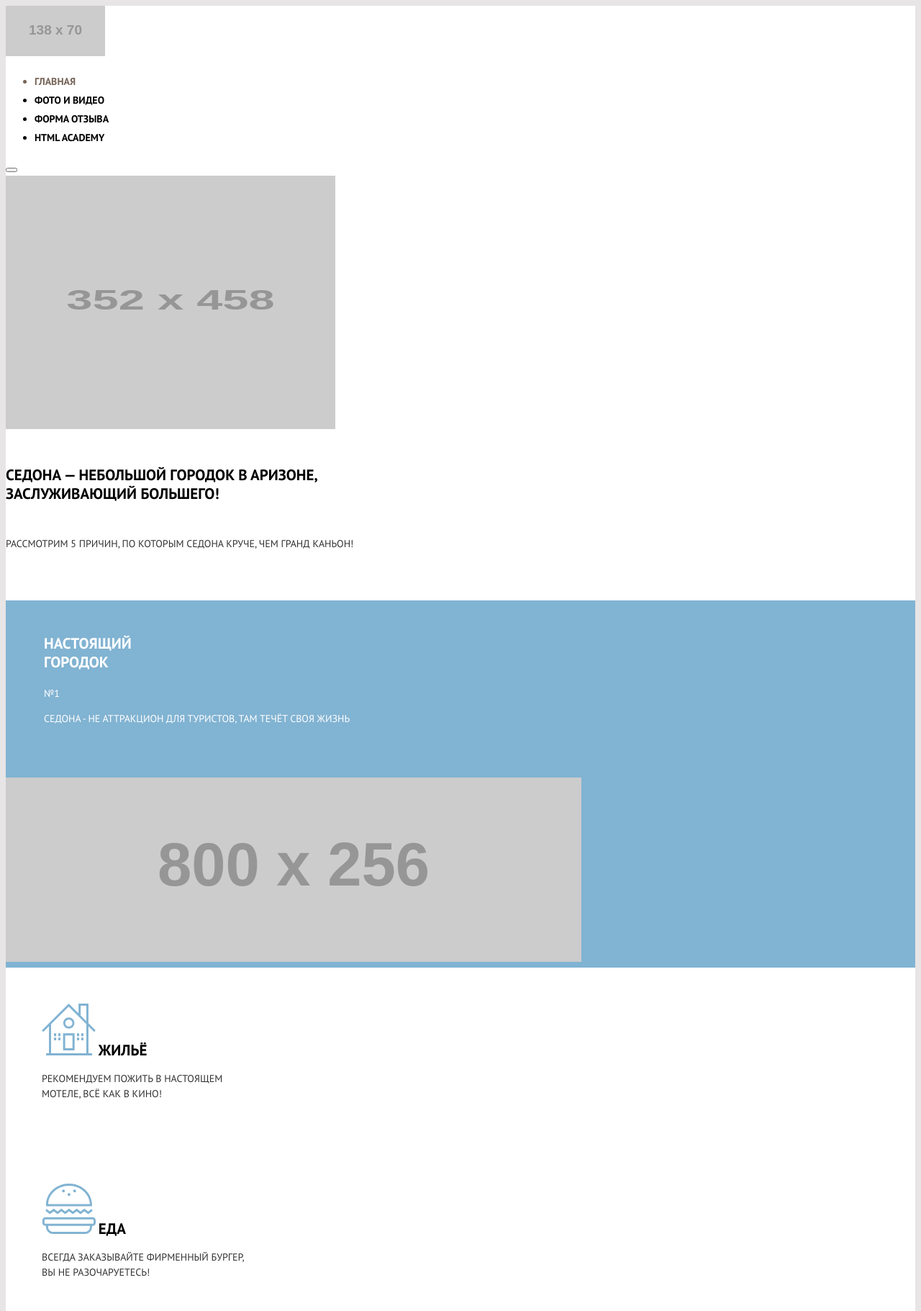
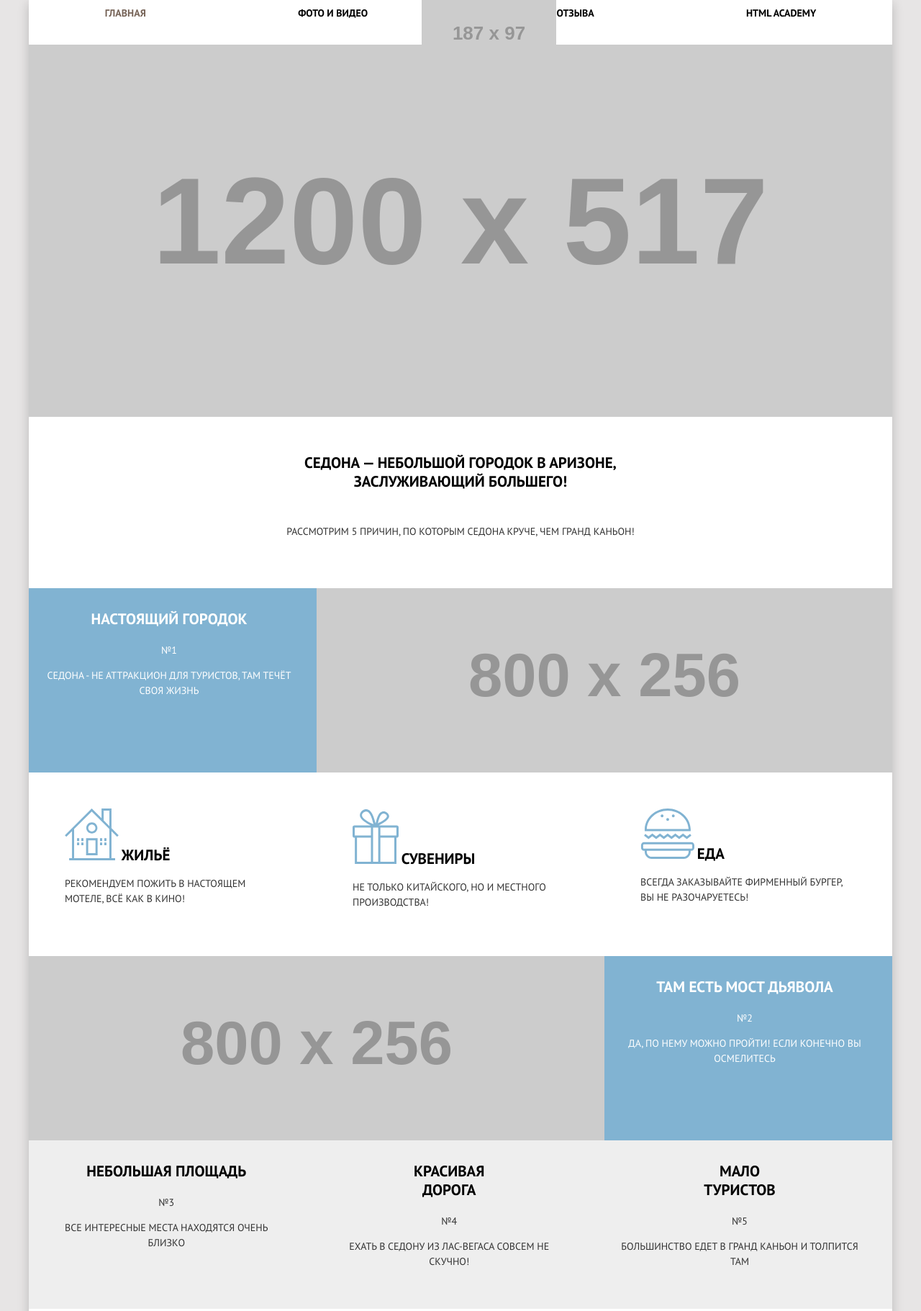
Before and after one commit to kterehov/1718947-sedona-22, a website: page source/index.html in a window 1280 px wide. Shown: the top 1821 px of the page at 72% size. Drawn offline with nearby package versions, Linux system fonts and the light colour scheme; files that its build step writes are made by us from their sources; placeholder pictures from the web are drawn by us.

Commit message:
4.8. Адаптивная сетка для главной страницы

```diff
--- a/source/index.html
+++ b/source/index.html
@@ -4,16 +4,16 @@
   <meta charset="utf-8">
   <title>HTML Academy: Седона</title>
   <link href="css/style.css" rel="stylesheet">
+  <meta name="viewport" content="width=device-width, initial-scale=1">
 </head>
 <body class="page-body">
   <div class="container">
     <header class="page-header">
       <nav class="header-nav">
-        <a class="header-nav__logo" href="index.html">
-          <img src="https://via.placeholder.com/138x70" class="header-nav__img" width="138" height="70" alt="Логотип">
-        </a>
         <ul class="header-nav__list">
-          <li class="header-nav__item header-nav__item-link--active">Главная</li>
+          <li class="header-nav__item">
+            <a class="header-nav__item-link header-nav__item-link--active" href="index.html" title="Информация о седоне">Главная</a>
+          </li>
           <li class="header-nav__item">
             <a class="header-nav__item-link" href="" title="Фотогалерея">Фото и видео</a>
           </li>
@@ -24,6 +24,12 @@
             <a class="header-nav__item-link" href="" title="HTML ACADEMY">HTML ACADEMY</a>
           </li>
         </ul>
+        <a class="header-nav__logo" href="index.html">
+          <picture class="header-nav__img">
+            <source srcset="https://via.placeholder.com/187x97" media="(min-width: 1200px)">
+            <img src="https://via.placeholder.com/108x84" alt="Логотип">
+          </picture>
+        </a>
       </nav>
       <button class="header-nav__toggle" type="button"><span class="visually-hidden">Открыть меню</span></button>
     </header>
@@ -33,7 +39,11 @@
       <h1 class="visually-hidden">Седона - городок в Аризоне</h1>
       <section class="main-slider">
         <h2 class="visually-hidden">Промо блок</h2>
-        <img class="main-slider__img" src="https://via.placeholder.com/352x458" height="352" width="458" alt="Добро пожаловать в Седона">
+        <picture>
+          <source srcset="https://via.placeholder.com/1200x517" media="(min-width: 1200px)">
+          <source srcset="https://via.placeholder.com/768x518" media="(min-width: 768px)">
+          <img class="main-slider__img" src="https://via.placeholder.com/320x388" alt="Добро пожаловать в Седона">
+        </picture>
       </section>
 
       <section class="main-causes">
@@ -46,11 +56,15 @@
 
         <div class="promo-item">
           <article class="promo-item__article">
-            <h3 class="promo-item__header">Настоящий<br>городок</h3>
+            <h3 class="promo-item__header">Настоящий городок</h3>
             <span class="promo-item__number">№1</span>
             <p class="promo-item__text">Седона - не аттракцион для туристов, там течёт своя жизнь</p>
           </article>
-          <img src="https://via.placeholder.com/800x256" class="promo-item__img" width="800" height="256" alt="Архитектура в Седона">
+          <picture class="promo-item__picture">
+            <source srcset="https://via.placeholder.com/800x256" media="(min-width: 1200px)">
+            <source srcset="https://via.placeholder.com/512x256" media="(min-width: 768px)">
+            <img class="promo-item__img" src="https://via.placeholder.com/320x260" alt="Архитектура в Седона">
+          </picture>
         </div>
 
         <ul class="promo-list">
@@ -64,6 +78,13 @@
             <p class="promo-list__text">Рекомендуем пожить в настоящем<br> мотеле, всё как в кино!</p>
           </li>
           <li class="promo-list__item">
+            <svg class="promo-list__img-gift" width="64" height="77" fill="none" xmlns="http://www.w3.org/2000/svg">
+              <path fill-rule="evenodd" clip-rule="evenodd" d="M61.097 23.501H36.312C50.125 16.602 51.229 12.25 50.72 9.816c-1.162-3.963-5.692-7.023-10.002-5.407-5.569 2.089-7.137 10.388-8.644 16.387-1.924-6.07-3.784-13.814-8.136-17.737-1.261-1.138-3.095-2.264-5.763-2.028-4.026.356-9.802 5.382-7.458 10.981 2.251 5.378 9.687 8.777 14.578 11.489H2.879A2.882 2.882 0 000 26.37v11.322a2.882 2.882 0 002.879 2.869h.274V77h57.841V40.561h.103a2.882 2.882 0 002.88-2.869V26.37a2.882 2.882 0 00-2.88-2.869zM42.413 6.944c2.103-.31 4.982 1.299 5.255 3.209.393 2.756-3.4 5.255-5.086 6.421-2.523 1.744-4.928 2.643-7.287 4.055.884-3.69 2.549-13.011 7.118-13.685zm-22.882 9.968c-2.225-1.485-6.544-4.431-6.44-7.771.112-3.595 5.743-6.57 8.814-3.886 3.856 3.371 5.713 11.105 7.119 16.557-3.249-1.539-6.328-2.788-9.493-4.9zm5.972 57.114H6.136V40.561h19.368v33.465h-.001zm0-36.502H3.046V26.538h22.457v10.986zm10.157 0v36.503h-7.174V26.538h7.174v10.986zm22.351 36.502H38.644V40.561h19.367v33.465zm2.92-36.502H38.644V26.538h22.287v10.986z" fill="#81B3D2"/>
+            </svg>
+            <span class="promo-list__header">Сувениры</span>
+            <p class="promo-list__text">Не только китайского, но и местного<br> производства!</p>
+          </li>
+          <li class="promo-list__item">
             <svg class="promo-list__img-food" width="75" height="70" fill="none" xmlns="http://www.w3.org/2000/svg">
               <path fill-rule="evenodd" clip-rule="evenodd" d="M8.978 31.544h60.877c.041-.619.069-1.241.069-1.87 0-.393-.016-.78-.032-1.17v-.003C69.227 12.657 55.186 0 37.952 0 20.719 0 6.677 12.657 6.013 28.501c-.017.39-.032.78-.032 1.173 0 .629.028 1.251.07 1.87h2.927zm12.979 10.921l-5.323-4.059-5.326 4.059-6.188-4.714 1.721-2.457 4.467 3.401 5.327-4.057 5.323 4.057 5.325-4.057 5.328 4.057 5.328-4.057 5.328 4.057 5.329-4.057 5.327 4.057 5.33-4.056 5.336 4.057 4.474-3.403 1.72 2.459-6.194 4.712-5.336-4.059-5.33 4.06-5.327-4.059-5.329 4.059-5.328-4.059-5.328 4.059-5.328-4.059-5.326 4.059zM5.051 46.71h65.803c2.274 0 4.134 1.94 4.134 4.313v3.504c0 2.372-1.861 4.313-4.135 4.313h-.93v1.053c0 5.536-4.342 10.065-9.648 10.065H15.629c-5.307 0-9.648-4.529-9.648-10.065V58.84h-.93c-2.274 0-4.135-1.941-4.135-4.313v-3.504c0-2.373 1.861-4.313 4.135-4.313zm55.225 20.205c3.711 0 6.73-3.15 6.73-7.021h-.001v-1.053H8.898v1.053c0 3.871 3.02 7.021 6.731 7.021h44.647zm11.795-12.388c0 .688-.558 1.271-1.218 1.271H5.051c-.66 0-1.217-.582-1.217-1.271v-3.504c0-.688.558-1.271 1.217-1.271h65.802c.66 0 1.218.582 1.218 1.271v3.504zm-5.098-26.026c-.671-14.142-13.43-25.458-29.021-25.458-15.591 0-28.348 11.316-29.021 25.458h58.042z" fill="#81B3D2"/>
               <path d="M37.952 17.29c1.074 0 1.945-.909 1.945-2.03 0-1.121-.87-2.03-1.945-2.03-1.074 0-1.945.909-1.945 2.03 0 1.121.87 2.03 1.945 2.03zM30.172 12.26c1.075 0 1.946-.909 1.946-2.03 0-1.121-.871-2.03-1.946-2.03s-1.946.909-1.946 2.03c0 1.121.871 2.03 1.946 2.03zM45.732 12.26c1.075 0 1.946-.909 1.946-2.03 0-1.121-.871-2.03-1.946-2.03s-1.946.909-1.946 2.03c0 1.121.871 2.03 1.946 2.03z" fill="#81B3D2"/>
@@ -71,40 +92,37 @@
             <span class="promo-list__header">Еда</span>
             <p class="promo-list__text">Всегда заказывайте фирменный бургер,<br> вы не разочаруетесь!</p>
           </li>
-          <li class="promo-list__item">
-            <svg class="promo-list__img-gift" width="64" height="77" fill="none" xmlns="http://www.w3.org/2000/svg">
-              <path fill-rule="evenodd" clip-rule="evenodd" d="M61.097 23.501H36.312C50.125 16.602 51.229 12.25 50.72 9.816c-1.162-3.963-5.692-7.023-10.002-5.407-5.569 2.089-7.137 10.388-8.644 16.387-1.924-6.07-3.784-13.814-8.136-17.737-1.261-1.138-3.095-2.264-5.763-2.028-4.026.356-9.802 5.382-7.458 10.981 2.251 5.378 9.687 8.777 14.578 11.489H2.879A2.882 2.882 0 000 26.37v11.322a2.882 2.882 0 002.879 2.869h.274V77h57.841V40.561h.103a2.882 2.882 0 002.88-2.869V26.37a2.882 2.882 0 00-2.88-2.869zM42.413 6.944c2.103-.31 4.982 1.299 5.255 3.209.393 2.756-3.4 5.255-5.086 6.421-2.523 1.744-4.928 2.643-7.287 4.055.884-3.69 2.549-13.011 7.118-13.685zm-22.882 9.968c-2.225-1.485-6.544-4.431-6.44-7.771.112-3.595 5.743-6.57 8.814-3.886 3.856 3.371 5.713 11.105 7.119 16.557-3.249-1.539-6.328-2.788-9.493-4.9zm5.972 57.114H6.136V40.561h19.368v33.465h-.001zm0-36.502H3.046V26.538h22.457v10.986zm10.157 0v36.503h-7.174V26.538h7.174v10.986zm22.351 36.502H38.644V40.561h19.367v33.465zm2.92-36.502H38.644V26.538h22.287v10.986z" fill="#81B3D2"/>
-            </svg>
-            <span class="promo-list__header">Сувениры</span>
-            <p class="promo-list__text">Не только китайского, но и местного<br> производства!</p>
-          </li>
         </ul>
 
         <div class="promo-item">
-          <article class="promo-item__article">
-            <h3 class="promo-item__header">Там есть<br>Мост дьявола</h3>
+          <article class="promo-item__article promo-item__article--inverse">
+            <h3 class="promo-item__header">Там есть Мост дьявола</h3>
             <span class="promo-item__number">№2</span>
             <p class="promo-item__text">Да, по нему можно пройти! Если конечно
               вы осмелитесь</p>
           </article>
-          <img src="https://via.placeholder.com/800x256" class="promo-item__img" height="256" width="800" alt="Мост дьявола в Седоне">
+          <picture class="promo-item__picture">
+            <source srcset="https://via.placeholder.com/800x256" media="(min-width: 1200px)">
+            <source srcset="https://via.placeholder.com/512x256" media="(min-width: 768px)">
+            <img class="promo-item__img" src="https://via.placeholder.com/320x260" alt="Мост дьявола в Седоне">
+          </picture>
         </div>
 
         <div class="promo-item promo-item--dark">
           <article class="promo-item__article">
-            <h3 class="promo-item__header">небольшая<br>площадь</h3>
+            <h3 class="promo-item__header">небольшая площадь</h3>
             <span class="promo-item__number">№3</span>
-            <p class="promo-item__text">все достопримечательности<br>находятся очень близко</p>
+            <p class="promo-item__text">Все интересные места находятся очень близко</p>
           </article>
           <article class="promo-item__article">
             <h3 class="promo-item__header">красивая<br>дорога</h3>
             <span class="promo-item__number">№4</span>
-            <p class="promo-item__text">ехать в седону из лас-вегаса совсем<br>не скучно!</p>
+            <p class="promo-item__text">Ехать в седону из лас-вегаса совсем не скучно!</p>
           </article>
           <article class="promo-item__article">
             <h3 class="promo-item__header">мало<br>туристов</h3>
             <span class="promo-item__number">№5</span>
-            <p class="promo-item__text">большинство едет в гранд каньон<br>и толпится там</p>
+            <p class="promo-item__text">Большинство едет в гранд каньон и толпится там</p>
           </article>
         </div>
 
@@ -118,8 +136,11 @@
 
       <section class="promo-map">
         <h2 class="visually-hidden">Карта</h2>
-        <iframe src="https://yandex.ru/map-widget/v1/?um=constructor%3A170594aec73d609c30f0d0a3af65e06e85aceb77ba6a0ac88d86ddc6478358e3&amp;lang=ru_RU&amp;scroll=true" width="1200" height="594" style="border: 0;" title="Соединённые Штаты Америки, штат Аризона, Коконино-Каунти, Седона"></iframe>
-      </section>
+        <picture>
+          <source srcset="https://via.placeholder.com/1200x350" media="(min-width: 1200px)">
+          <source srcset="https://via.placeholder.com/768x350" media="(min-width: 768px)">
+          <img class="promo-item__img" src="https://via.placeholder.com/320x350" alt="Архитектура в Седона">
+        </picture>      </section>
     </main>
 
     <footer class="main-footer">
--- a/source/sass/blocks/container.scss
+++ b/source/sass/blocks/container.scss
@@ -1,3 +1,14 @@
 .container {
   background: $color-three;
+  margin: 0 auto;
+  max-width: 320px;
+  box-shadow: 0 5px 15px rgba(0, 1, 1, 0.2);
+
+  @media (min-width: $tablet-width) {
+    max-width: 768px;
+  }
+
+  @media (min-width: $desktop-width) {
+    max-width: 1200px;
+  }
 }
--- a/source/sass/blocks/header-nav.scss
+++ b/source/sass/blocks/header-nav.scss
@@ -1,20 +1,86 @@
+.header-nav__item {
+  background: $color-four;
+  padding: 5px;
+
+  &:hover,
+  &:focus {
+    background: $color-fourteen;
+
+    @media (min-width: $tablet-width) {
+      background: $color-three;
+    }
+  }
+
+  @media (min-width: $tablet-width) {
+    background: $color-three;
+  }
+}
+
 .header-nav__item-link {
+  font-size: $font-size-four;
+  line-height: $font-line-four;
+  font-weight: $font-weight-bold;
+  color: $color-three;
+  text-decoration: none;
+
+  @media (min-width: $tablet-width) {
     font-size: $font-size-one;
     line-height: $font-line-one;
     font-weight: $font-weight-bold;
     color: $color-one;
-  text-decoration: none;
+  }
 
   &:hover,
   &:focus {
+    color: $color-three;
+
+    @media (min-width: $tablet-width) {
       color: $color-four;
+    }
   }
 
   &--active {
-    font-size: $font-size-one;
-    line-height: $font-line-one;
-    font-weight: $font-weight-bold;
+    color: $color-three;
+    text-decoration: none;
+
+    @media (min-width: $tablet-width) {
       color: $color-ten;
+    }
+
+    &:hover,
+    &:focus {
+      color: $color-three;
+
+      @media (min-width: $tablet-width) {
+        color: $color-eleven;
+      }
+    }
+  }
+}
+
+.header-nav__list {
+  list-style-type: none;
+  margin: 0;
+  padding: 0;
+
+  @media (min-width: $tablet-width) {
+    display: flex;
+    justify-content: space-around;
+  }
+}
+
+.page-header {
+  text-align: center;
+}
+
+.header-nav__logo {
+  @media (min-width: $tablet-width) {
+    position: absolute;
+    width: 108px;
+    height: 84px;
+    top: 0;
+    left: 50%;
+    transform: translateX(-50%);
     text-decoration: none;
   }
 }
--- /dev/null
+++ b/source/sass/blocks/page-body.scss
@@ -0,0 +1,4 @@
+.page-body {
+  margin: 0;
+  padding: 0;
+}
--- a/source/sass/blocks/promo-header.scss
+++ b/source/sass/blocks/promo-header.scss
@@ -1,14 +1,18 @@
 .promo-header {
-  padding-top: 43px;
-  padding-bottom: 52px;
+  padding: 43px 25px 52px 25px;
   line-height: $font-line-one;
+  text-align: center;
 }
 
 .promo-header__why {
-  font-size: $font-size-two;
+  font-size: $font-size-four;
   font-weight: $font-weight-bold;
   color: $color-one;
   margin: 0 0 43px 0;
+
+  @media (min-width: $tablet-width) {
+    font-size: $font-size-two;
+  }
 }
 
 .promo-header__text {
--- a/source/sass/blocks/promo-item.scss
+++ b/source/sass/blocks/promo-item.scss
@@ -1,6 +1,11 @@
 .promo-item {
   background: $color-four;
   color: $color-three;
+  line-height: 0;
+
+  @media (min-width: $tablet-width) {
+    display: flex;
+  }
 }
 
 .promo-item--dark {
@@ -17,15 +22,33 @@
   font-size: $font-size-one;
   font-weight: $font-weight-normal;
   line-height: $font-line-three;
-  padding: 47px 52px 57px 53px;
+  padding: 47px 35px 57px 35px;
+  text-align: center;
+  order: 1;
+
+  @media (min-width: $tablet-width) {
+    padding: 30px 35px 41px 25px;
+
+    &--inverse {
+      order: 3;
+    }
+  }
+}
+
+.promo-item__picture {
+  order: 2;
 }
 
 .promo-item__header {
-  font-size: $font-size-two;
+  font-size: $font-size-four;
   font-weight: $font-weight-bold;
   line-height: $font-line-one;
   padding: 0;
   margin: 0 0 20px 0;
+
+  @media (min-width: $tablet-width) {
+    font-size: $font-size-two;
+  }
 }
 
 .promo-item__number {
--- a/source/sass/blocks/promo-list.scss
+++ b/source/sass/blocks/promo-list.scss
@@ -1,13 +1,23 @@
 .promo-list {
   padding: 0;
   margin: 0;
+  list-style-type: none;
+
+  @media (min-width: $tablet-width) {
+    display: grid;
+    grid-template-columns: 1fr 1fr 1fr;
+  }
 }
 
 .promo-list__header {
-  font-size: $font-size-two;
+  font-size: $font-size-four;
   font-weight: $font-weight-bold;
   line-height: $font-line-one;
   color: $color-one;
+
+  @media (min-width: $tablet-width) {
+    font-size: $font-size-two;
+  }
 }
 
 .promo-list__text {
--- a/source/sass/global/variables.scss
+++ b/source/sass/global/variables.scss
@@ -1,7 +1,7 @@
 /*
 one, two, three, four, five, six, seven, eight, nine, ten
 eleven, twelve, thirteen, fourteen, fifteen, sixteen, seventeen
-eighteen, nineteen, twenty
+eighteen, nineteen, twenty, twenty-one
 
  */
 $font-size-one: 14px;
@@ -12,6 +12,7 @@ $font-size-four: 18px;
 $font-line-one: 26px;
 $font-line-two: 24px;
 $font-line-three: 21px;
+$font-line-four: 40px;
 
 $font-weight-normal: 400;
 $font-weight-bold: 700;
@@ -38,3 +39,7 @@ $color-seventeen: opacify($color-three, 0.3);
 $color-eighteen: opacify($color-three, 0.6);
 $color-nineteen: opacify($color-two, 0.3);
 $color-twenty: #e7e5e5;
+
+$mobile-width: 320px;
+$tablet-width: 768px;
+$desktop-width: 1200px;
--- a/source/sass/style.scss
+++ b/source/sass/style.scss
@@ -13,5 +13,5 @@
 @import "./blocks/review-form.scss";
 @import "./blocks/modal.scss";
 @import "./blocks/gallery-item.scss";
-@import "./blocks/player.scss";
 @import "./blocks/video.scss";
+@import "./blocks/page-body.scss";
```
Also changed, not shown: source/sass/blocks/main-footer.scss (+41 -0 lines), source/sass/blocks/promo-interested.scss (+11 -2 lines), source/sass/blocks/player.scss (deleted). Lines whose indentation alone changed are shown as unchanged.
